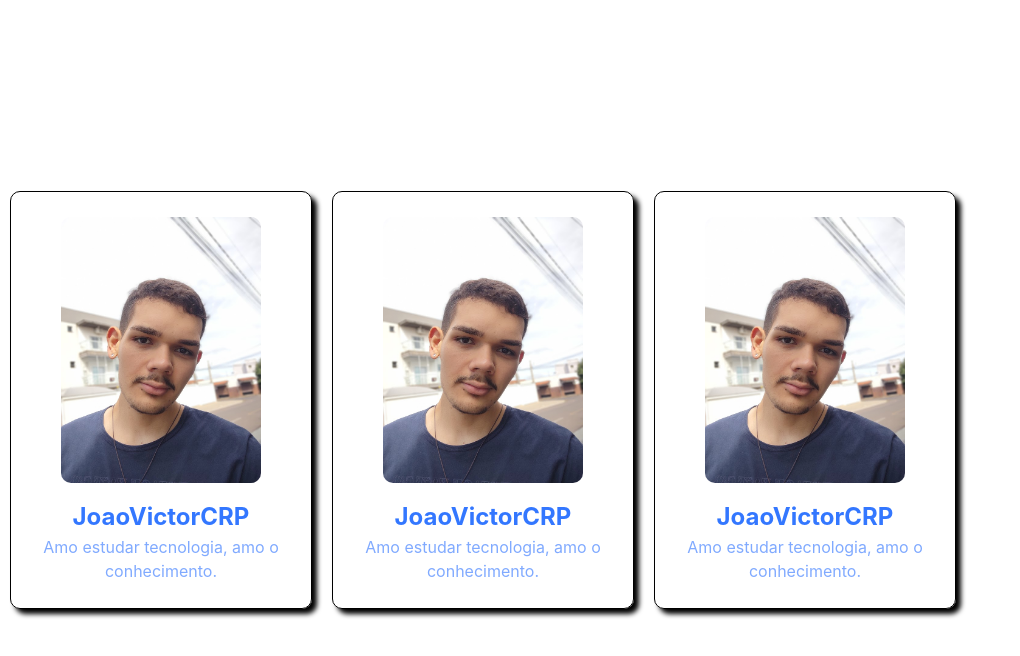
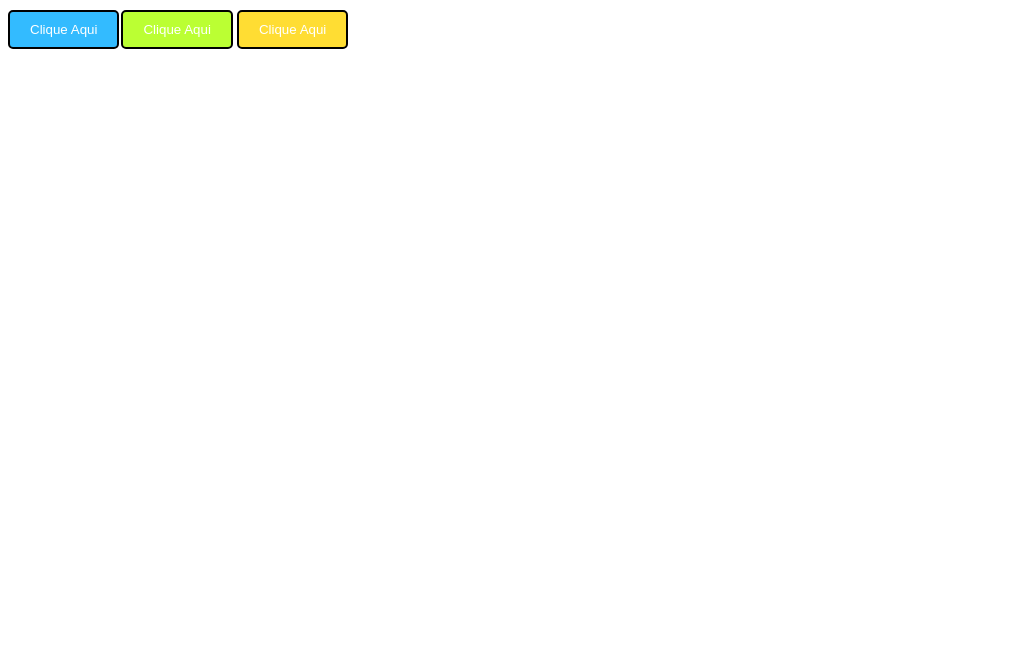
Before and after one commit to JoaoVictorCRP/react-introduction, a React (Vite) app: page / in a window 1280 px wide. Shown: the top 656 px of the page, without its empty margins (0-1020 px from the left). Built offline with nearby package versions, Linux system fonts and the light colour scheme.

Commit message:
CSS | The 3 ways to add CSS styles on react

```diff
--- a/src/App.tsx
+++ b/src/App.tsx
@@ -1,13 +1,31 @@
-import Card from "./Card.tsx";
+// We have 3 forms of add CSS styles in React:
+
+// 1 - EXTERNAL (example: index.css + Button.tsx)
+//     + Traditional way, separated .css file, such as "index.css")
+//     - On bigger projects, using external css can be dificult, since there could be conflicting class names for diferent contexts.
+import Button from "./Button.tsx";
+
+// 2 - MODULES (example: the "ButtonModule" folder)
+//     + Allows us to import css modules dyamically on our components.
+//     + Very scallabe, since there can be no naming conflicts when you import a css file directly.
+//     - Requires additional configuration
+//     - Can be dificult to manage global styles
+import ButtonModule from "./ButtonModule/Button.tsx";
+
+// 3 - INLINE (example: the "ButtonInline.tsx" file)
+//     + Works by adding css definitions as an straight object in the tsx file
+//     + Great for unique and minimal styling
+//     - Reduces the readabilty of our components
+//     - Very hard to maintain on large scale
+import ButtonInline from "./ButtonInline.tsx"
 
 function App() {
   return(
     <>
-      <Card/>
-      <Card/>
-      <Card/>
+      <Button/>
+      <ButtonModule/>
+      <ButtonInline/>
     </>
-
   );
 }
 
--- /dev/null
+++ b/src/Button.tsx
@@ -0,0 +1,9 @@
+function Button(){
+    return(
+        <button className="button">
+            Clique Aqui
+        </button>
+    );
+}
+
+export default Button
--- /dev/null
+++ b/src/ButtonInline.tsx
@@ -0,0 +1,19 @@
+function Button(){
+    const styles = {
+        "background-color": "hsl(50, 100%, 60%)",
+        "color": "#fff",
+        "padding": "10px 20px",
+        "border-radius": "5px",
+        "border": "2px solid black",
+        "cursor": "pointer",
+        "margin": "2px"
+    }
+
+    return(
+        <button style={styles}>
+            Clique Aqui
+        </button>
+    );
+}
+
+export default Button
--- /dev/null
+++ b/src/ButtonModule/Button.module.css
@@ -0,0 +1,9 @@
+.buttonModule {
+    background-color: hsl(80, 100%, 60%);
+    color: #fff;
+    padding: 10px 20px;
+    border-radius: 5px;
+    border: 2px solid black;
+    cursor: pointer;
+    margin: 2px;
+  }
--- /dev/null
+++ b/src/ButtonModule/Button.tsx
@@ -0,0 +1,13 @@
+import styles from './Button.module.css'
+
+// Using JSX to make css dynamic
+
+function Button(){
+    return(
+        <button className={styles.buttonModule}>
+            Clique Aqui
+        </button>
+    );
+}
+
+export default Button
--- a/src/Card.tsx
+++ /dev/null
@@ -1,14 +0,0 @@
-import profilePic from './assets/profile.jpg'
-
-function Card(){
-    return(
-        <div className="card">
-            <img src={profilePic} alt="A profile picture" className='card-image'/>
-            <h2 className='card-title'>JoaoVictorCRP</h2>
-            <p className='card-text'>Amo estudar tecnologia, amo o conhecimento.</p>
-        </div>
-    );
-}
-
-// className is utilized to give an html class to a component, since "class" is a reserved word in jsx/tsx
-export default Card;
--- a/src/index.css
+++ b/src/index.css
@@ -1,96 +1,8 @@
-:root {
-  font-family: Inter, system-ui, Avenir, Helvetica, Arial, sans-serif;
-  line-height: 1.5;
-  font-weight: 400;
-
-  color-scheme: light dark;
-  color: rgba(255, 255, 255, 0.87);
-  background-color: #242424;
-
-  font-synthesis: none;
-  text-rendering: optimizeLegibility;
-  -webkit-font-smoothing: antialiased;
-  -moz-osx-font-smoothing: grayscale;
+.button {
+  background-color: hsl(200, 100%, 60%);
+  color: #fff;
+  padding: 10px 20px;
+  border-radius: 5px;
+  border: 2px solid black;
+  cursor: pointer;
 }
-
-a {
-  font-weight: 500;
-  color: #646cff;
-  text-decoration: inherit;
-}
-a:hover {
-  color: #535bf2;
-}
-
-body {
-  margin: 0;
-  display: flex;
-  place-items: center;
-  min-width: 320px;
-  min-height: 100vh;
-}
-
-h1 {
-  font-size: 3.2em;
-  line-height: 1.1;
-}
-
-button {
-  border-radius: 8px;
-  border: 1px solid transparent;
-  padding: 0.6em 1.2em;
-  font-size: 1em;
-  font-weight: 500;
-  font-family: inherit;
-  background-color: #1a1a1a;
-  cursor: pointer;
-  transition: border-color 0.25s;
-}
-button:hover {
-  border-color: #646cff;
-}
-button:focus,
-button:focus-visible {
-  outline: 4px auto -webkit-focus-ring-color;
-}
-
-@media (prefers-color-scheme: light) {
-  :root {
-    color: #213547;
-    background-color: #ffffff;
-  }
-  a:hover {
-    color: #747bff;
-  }
-  button {
-    background-color: #f9f9f9;
-  }
-}
-
-.card {
-  border: 1px solid black;
-  border-radius: 10px;
-  box-shadow: 5px 5px 5px black;
-  padding: 25px;
-  margin: 10px;
-  text-align: center;
-  max-width: 250px;
-  display: inline-block;
-}
-
-.card .card-image {
-  max-width: 80%;
-  height: auto;
-  border-radius: 10px;
-  margin-bottom: 10px;
-}
-
-.card .card-title{
-  margin: 0;
-  color: hsl(220, 100%, 60%);
-}
-
-.card .card-text{
-  margin: 0;
-  color: hsl(220, 100%, 75%);
-}
```
